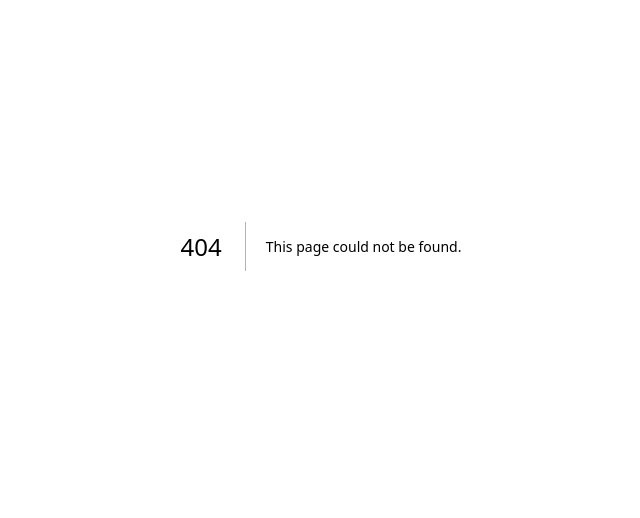
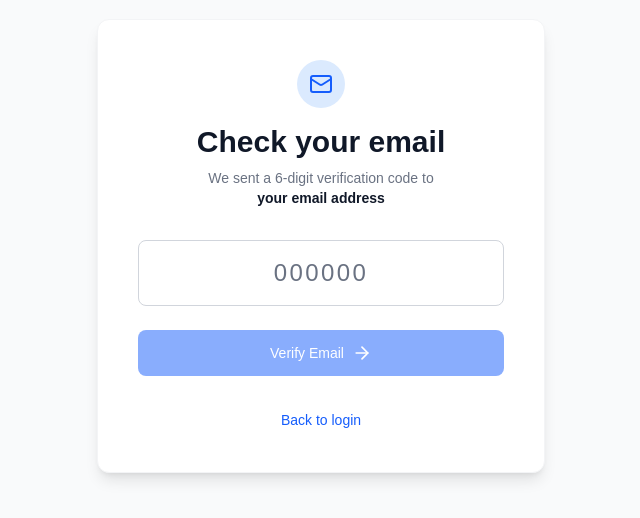
Before and after one commit to parvesmosarof35/AI-PDF-Assistant---Frontend-RAG-next-js, a Next.js app: page /verify-email in a window 1280 px wide. Before the commit this address had no page. Shown: the part 154-672 px from the top of the page, without its empty margins (319-959 px from the left). Built offline with nearby package versions, Linux system fonts and the light colour scheme.

Commit message:
update verify

```diff
--- a/src/app/login/page.tsx
+++ b/src/app/login/page.tsx
@@ -29,6 +29,10 @@ export default function Login() {
       const data = await res.json();
 
       if (!res.ok) {
+        if (data.needs_verification) {
+          router.push(`/verify-email?email=${encodeURIComponent(data.email || email)}`);
+          return;
+        }
         throw new Error(data.error || "Login failed");
       }
 
--- a/src/app/signup/page.tsx
+++ b/src/app/signup/page.tsx
@@ -11,6 +11,7 @@ export default function Signup() {
   const [password, setPassword] = useState("");
   const [loading, setLoading] = useState(false);
   const [error, setError] = useState("");
+  const [success, setSuccess] = useState(false);
   const router = useRouter();
 
   const handleSignup = async (e: React.FormEvent) => {
@@ -29,15 +30,15 @@ export default function Signup() {
 
       const data = await res.json();
 
-      if (!res.ok) {
-        throw new Error(data.error || "Signup failed");
+      if (res.ok) {
+        setSuccess(true);
+        // Do NOT log the user in. Redirect them to the verification page
+        setTimeout(() => {
+          router.push(`/verify-email?email=${encodeURIComponent(email)}`);
+        }, 2000);
+      } else {
+        setError(data.error || "Signup failed");
       }
-
-      // Save token
-      localStorage.setItem("token", data.token);
-      localStorage.setItem("user", JSON.stringify(data.user));
-
-      router.push("/");
     } catch (err: unknown) {
       if (err instanceof Error) {
         setError(err.message);
@@ -59,6 +60,12 @@ export default function Signup() {
           <h2 className="text-2xl font-bold text-white">Create Account</h2>
           <p className="text-slate-400 text-sm mt-1">Join to save your AI chats</p>
         </div>
+
+        {success && (
+          <div className="bg-green-500/10 border border-green-500/20 text-green-400 p-3 rounded-lg text-sm text-center mb-6">
+            Signup successful! Redirecting to email verification...
+          </div>
+        )}
 
         {error && (
           <div className="bg-red-500/10 border border-red-500/20 text-red-400 p-3 rounded-lg text-sm text-center mb-6">
--- /dev/null
+++ b/src/app/verify-email/page.tsx
@@ -0,0 +1,136 @@
+"use client";
+
+import { useState, Suspense } from "react";
+import { useRouter, useSearchParams } from "next/navigation";
+import Link from "next/link";
+import { Mail, ArrowRight, Loader2 } from "lucide-react";
+
+function VerifyEmailForm() {
+  const router = useRouter();
+  const searchParams = useSearchParams();
+  const email = searchParams.get("email");
+
+  const [code, setCode] = useState("");
+  const [error, setError] = useState("");
+  const [loading, setLoading] = useState(false);
+  const [success, setSuccess] = useState(false);
+
+  const handleSubmit = async (e: React.FormEvent) => {
+    e.preventDefault();
+    if (code.length !== 6) {
+      setError("Please enter a valid 6-digit code.");
+      return;
+    }
+    if (!email) {
+      setError("Missing email address.");
+      return;
+    }
+
+    setLoading(true);
+    setError("");
+
+    try {
+      const apiUrl = process.env.NEXT_PUBLIC_AUTH_URL || "https://ai-pdf-assistant-authservicego-kkuhec-86a036-35-180-95-158.sslip.io";
+
+      const res = await fetch(`${apiUrl}/api/auth/verify`, {
+        method: "POST",
+        headers: { "Content-Type": "application/json" },
+        body: JSON.stringify({ email, code }),
+      });
+
+      const data = await res.json();
+
+      if (res.ok) {
+        setSuccess(true);
+        setTimeout(() => {
+          router.push("/login");
+        }, 2000);
+      } else {
+        setError(data.error || "Verification failed.");
+      }
+    } catch (err: unknown) {
+      if (err instanceof Error) {
+        setError(err.message);
+      } else {
+        setError("An unexpected error occurred.");
+      }
+    } finally {
+      setLoading(false);
+    }
+  };
+
+  return (
+    <div className="min-h-screen flex items-center justify-center bg-gray-50 py-12 px-4 sm:px-6 lg:px-8">
+      <div className="max-w-md w-full space-y-8 bg-white p-10 rounded-xl shadow-lg border border-gray-100">
+        <div className="text-center">
+          <div className="mx-auto h-12 w-12 bg-blue-100 rounded-full flex items-center justify-center mb-4">
+            <Mail className="h-6 w-6 text-blue-600" />
+          </div>
+          <h2 className="text-3xl font-bold text-gray-900 mb-2">Check your email</h2>
+          <p className="text-sm text-gray-500">
+            We sent a 6-digit verification code to <br />
+            <span className="font-semibold text-gray-900">{email || "your email address"}</span>
+          </p>
+        </div>
+
+        {success ? (
+          <div className="bg-green-50 border-l-4 border-green-400 p-4 rounded">
+            <p className="text-sm text-green-700">Email verified successfully! Redirecting to login...</p>
+          </div>
+        ) : (
+          <form className="mt-8 space-y-6" onSubmit={handleSubmit}>
+            {error && (
+              <div className="bg-red-50 border-l-4 border-red-500 p-4 rounded">
+                <p className="text-sm text-red-700">{error}</p>
+              </div>
+            )}
+
+            <div>
+              <label htmlFor="code" className="sr-only">Verification Code</label>
+              <input
+                id="code"
+                name="code"
+                type="text"
+                maxLength={6}
+                required
+                className="appearance-none relative block w-full px-3 py-4 border border-gray-300 placeholder-gray-500 text-gray-900 rounded-lg focus:outline-none focus:ring-2 focus:ring-blue-500 focus:border-transparent text-center text-2xl tracking-widest"
+                placeholder="000000"
+                value={code}
+                onChange={(e) => setCode(e.target.value.replace(/\D/g, ''))}
+              />
+            </div>
+
+            <button
+              type="submit"
+              disabled={loading || code.length !== 6}
+              className="group relative w-full flex justify-center py-3 px-4 border border-transparent text-sm font-medium rounded-lg text-white bg-blue-600 hover:bg-blue-700 focus:outline-none focus:ring-2 focus:ring-offset-2 focus:ring-blue-500 disabled:opacity-50 disabled:cursor-not-allowed transition-colors"
+            >
+              {loading ? (
+                <Loader2 className="animate-spin h-5 w-5" />
+              ) : (
+                <>
+                  Verify Email
+                  <ArrowRight className="ml-2 h-5 w-5 group-hover:translate-x-1 transition-transform" />
+                </>
+              )}
+            </button>
+          </form>
+        )}
+
+        <div className="text-center mt-6">
+          <Link href="/login" className="text-sm font-medium text-blue-600 hover:text-blue-500">
+            Back to login
+          </Link>
+        </div>
+      </div>
+    </div>
+  );
+}
+
+export default function VerifyEmail() {
+  return (
+    <Suspense fallback={<div className="min-h-screen flex items-center justify-center"><Loader2 className="animate-spin h-8 w-8 text-blue-600" /></div>}>
+      <VerifyEmailForm />
+    </Suspense>
+  );
+}
--- a/src/components/ProfileModal.tsx
+++ b/src/components/ProfileModal.tsx
@@ -1,12 +1,13 @@
 "use client";
 
 import { useState } from "react";
-import { X, User, Mail, Lock, Loader2, ShieldCheck } from "lucide-react";
+import { X, User, Mail, Lock, Loader2, ShieldCheck, Camera } from "lucide-react";
 
 type UserType = {
   name?: string;
   email?: string;
   is_verified?: boolean;
+  avatar_url?: string;
 };
 
 type ProfileModalProps = {
@@ -55,6 +56,44 @@ export default function ProfileModal({ isOpen, onClose, user, onUpdate }: Profil
 
       onUpdate(data.user);
       setMessage({ text: "Profile updated successfully!", type: "success" });
+    } catch (err: unknown) {
+      if (err instanceof Error) {
+        setMessage({ text: err.message, type: "error" });
+      } else {
+        setMessage({ text: "An unknown error occurred", type: "error" });
+      }
+    } finally {
+      setLoadingProfile(false);
+    }
+  };
+
+  const handleAvatarUpload = async (e: React.ChangeEvent<HTMLInputElement>) => {
+    if (!e.target.files || e.target.files.length === 0) return;
+    const file = e.target.files[0];
+
+    setLoadingProfile(true);
+    setMessage({ text: "", type: "" });
+
+    try {
+      const token = localStorage.getItem("token");
+      const apiUrl = process.env.NEXT_PUBLIC_AUTH_URL || "https://ai-pdf-assistant-authservicego-kkuhec-86a036-35-180-95-158.sslip.io";
+
+      const formData = new FormData();
+      formData.append("avatar", file);
+
+      const res = await fetch(`${apiUrl}/api/user/avatar`, {
+        method: "POST",
+        headers: {
+          "Authorization": `Bearer ${token}`
+        },
+        body: formData,
+      });
+
+      const data = await res.json();
+      if (!res.ok) throw new Error(data.error || "Failed to upload avatar");
+
+      onUpdate(data.user);
+      setMessage({ text: "Avatar uploaded successfully!", type: "success" });
     } catch (err: unknown) {
       if (err instanceof Error) {
         setMessage({ text: err.message, type: "error" });
@@ -138,7 +177,25 @@ export default function ProfileModal({ isOpen, onClose, user, onUpdate }: Profil
           )}
 
           {activeTab === "profile" ? (
-            <form onSubmit={handleProfileUpdate} className="space-y-4">
+            <div className="space-y-6">
+              <div className="flex flex-col items-center">
+                <div className="relative group cursor-pointer">
+                  <div className="w-24 h-24 rounded-full overflow-hidden bg-slate-800 border-2 border-slate-700 flex items-center justify-center">
+                    {user?.avatar_url ? (
+                      <img src={user.avatar_url} alt="Profile" className="w-full h-full object-cover" />
+                    ) : (
+                      <User className="text-slate-500" size={40} />
+                    )}
+                  </div>
+                  <label className="absolute inset-0 bg-black/50 rounded-full flex items-center justify-center opacity-0 group-hover:opacity-100 transition-opacity cursor-pointer">
+                    <Camera className="text-white" size={24} />
+                    <input type="file" accept="image/*" className="hidden" onChange={handleAvatarUpload} disabled={loadingProfile} />
+                  </label>
+                </div>
+                <span className="text-xs text-slate-400 mt-2">Click to change avatar</span>
+              </div>
+
+              <form onSubmit={handleProfileUpdate} className="space-y-4">
               <div>
                 <label className="block text-sm font-medium text-slate-300 mb-1">Email (Read Only)</label>
                 <div className="relative">
@@ -179,6 +236,7 @@ export default function ProfileModal({ isOpen, onClose, user, onUpdate }: Profil
                 {loadingProfile ? <Loader2 size={18} className="animate-spin" /> : "Save Changes"}
               </button>
             </form>
+            </div>
           ) : (
             <form onSubmit={handlePasswordUpdate} className="space-y-4">
               <div>
```
